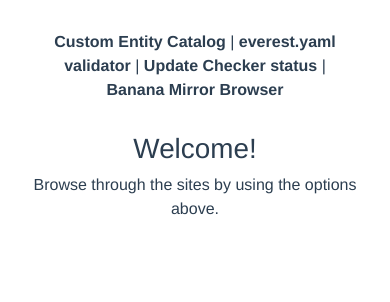
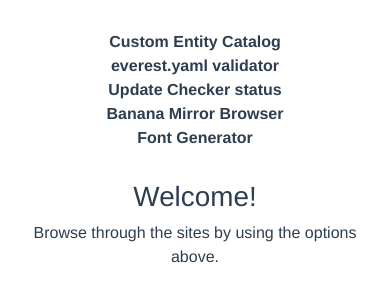
Before and after one commit to max4805/RandomStuffWebsiteJS, a Vue app in the folder front/: page / in a window 390 px wide. Shown: the top 302 px of the page. Built offline with nearby package versions, Linux system fonts and the light colour scheme.

Commit message:
Added Font Generator to navbar

```diff
--- a/front/src/App.vue
+++ b/front/src/App.vue
@@ -5,20 +5,24 @@
         href="https://max480-random-stuff.appspot.com/celeste/custom-entity-catalog"
         >Custom Entity Catalog</a
       >
-      |
+      <span class="sep"> | </span>
       <a
         href="https://max480-random-stuff.appspot.com/celeste/everest-yaml-validator"
         >everest.yaml validator</a
       >
-      |
+      <span class="sep"> | </span>
       <a
         href="https://max480-random-stuff.appspot.com/celeste/update-checker-status"
         >Update Checker status</a
       >
-      |
-      <router-link to="/banana-mirror-browser">
-        Banana Mirror Browser
-      </router-link>
+      <span class="sep"> | </span>
+      <router-link to="/banana-mirror-browser"
+        >Banana Mirror Browser</router-link
+      >
+      <span class="sep"> | </span>
+      <a href="https://max480-random-stuff.appspot.com/celeste/font-generator"
+        >Font Generator</a
+      >
     </div>
     <router-view />
   </div>
@@ -50,6 +54,17 @@
     &.router-link-exact-active {
       color: #42b983;
     }
+  }
+}
+
+// list-style navbar when the resolution is too small
+@media (max-width: 450px) {
+  .sep {
+    display: none;
+  }
+
+  #nav a {
+    display: block;
   }
 }
 
```
Also changed, not shown: 1 other file (tests, documents, lock files or other folders).
